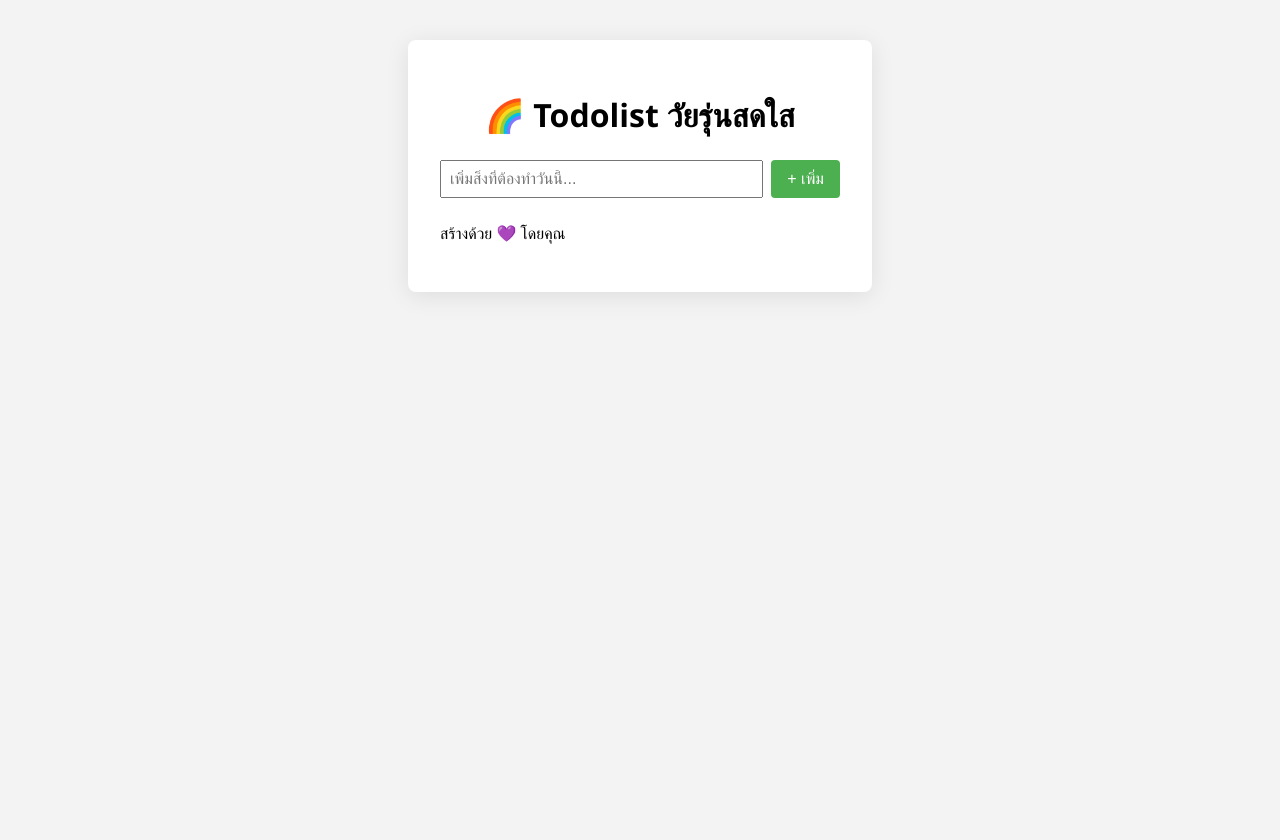
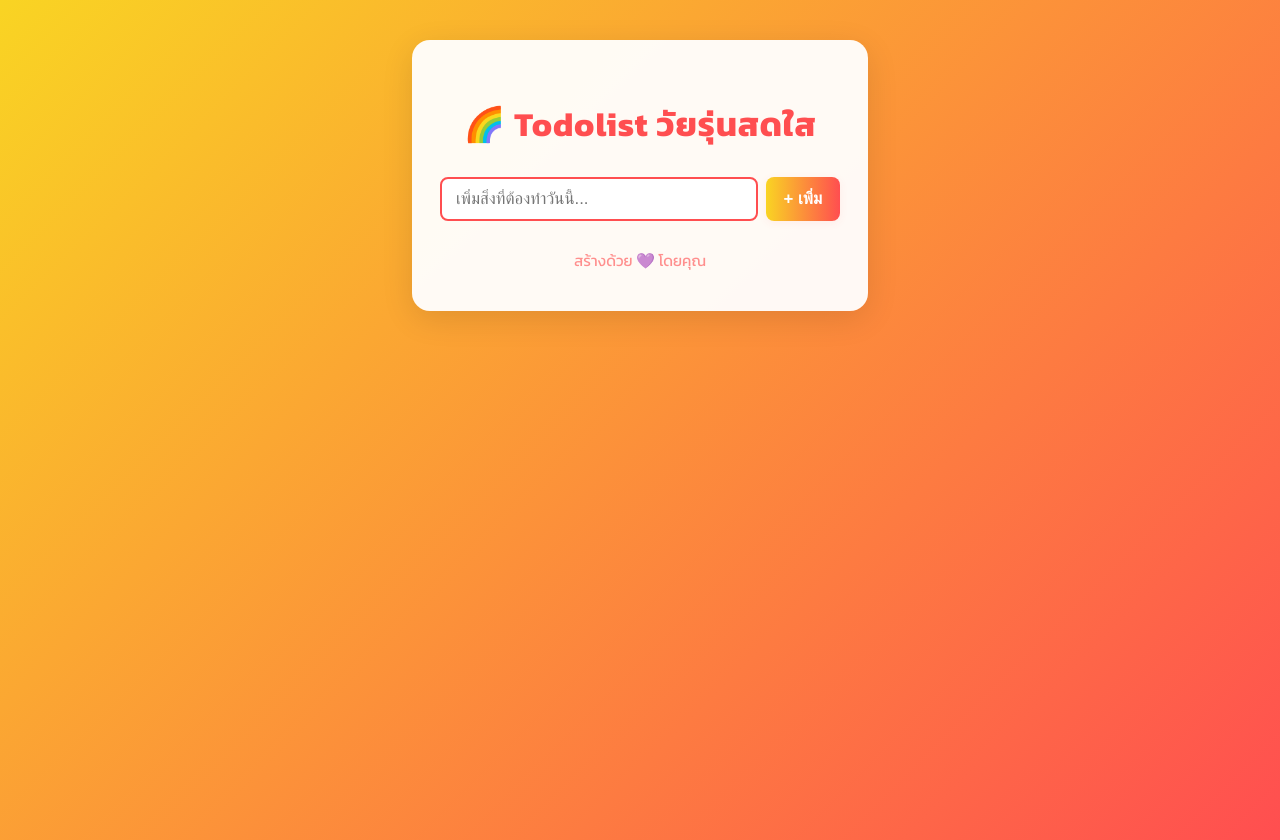
Before and after one commit to kimhwava/tester, a plain HTML site: page index.html in a window 1280 px wide. Before the commit the page ends 800 px from the top, so only its background shows below. Drawn offline with Linux system fonts and the light colour scheme.

Commit message:
Update style.css

```diff
--- a/style.css
+++ b/style.css
@@ -1,65 +1,113 @@
+@import url('https://fonts.googleapis.com/css2?family=Kanit:wght@400;700&display=swap');
+
 body {
-  font-family: 'Segoe UI', Arial, sans-serif;
-  background: #f3f3f3;
+  background: linear-gradient(135deg, #F9D423 0%, #FF4E50 100%);
+  min-height: 100vh;
   margin: 0;
-  padding: 0;
+  font-family: 'Kanit', Arial, sans-serif;
 }
+
 .container {
+  background: rgba(255,255,255,0.95);
   max-width: 400px;
   margin: 40px auto;
-  background: #fff;
-  padding: 32px;
-  border-radius: 8px;
-  box-shadow: 0 4px 24px rgba(0,0,0,0.09);
+  border-radius: 18px;
+  box-shadow: 0 8px 32px rgba(0,0,0,0.11);
+  padding: 36px 28px 24px 28px;
 }
+
 h1 {
   text-align: center;
-  margin-bottom: 24px;
+  color: #FF4E50;
+  margin-bottom: 28px;
+  font-size: 2.1rem;
+  font-weight: 700;
+  letter-spacing: 1px;
 }
+
 form {
   display: flex;
   gap: 8px;
 }
-input[type="text"] {
+
+#todo-input {
   flex: 1;
-  padding: 8px;
-  font-size: 1rem;
+  padding: 10px 14px;
+  border: 2px solid #FF4E50;
+  border-radius: 8px;
+  font-size: 1.05rem;
+  outline: none;
+  transition: border 0.2s;
 }
+#todo-input:focus {
+  border-color: #F9D423;
+}
+
 button {
-  padding: 8px 16px;
-  font-size: 1rem;
-  background: #4caf50;
-  color: white;
+  padding: 10px 18px;
+  background: linear-gradient(90deg, #F9D423 0%, #FF4E50 100%);
   border: none;
-  border-radius: 4px;
+  color: #fff;
+  font-size: 1.05rem;
+  border-radius: 8px;
+  font-weight: 700;
   cursor: pointer;
+  box-shadow: 0 2px 8px rgba(255,78,80,0.08);
+  transition: background 0.2s;
 }
 button:hover {
-  background: #388e3c;
+  background: linear-gradient(90deg, #FF4E50 0%, #F9D423 100%);
 }
+
 ul {
-  margin-top: 24px;
+  margin-top: 28px;
   padding: 0;
   list-style: none;
 }
+
 li {
-  padding: 8px;
-  background: #e7ffe7;
-  margin-bottom: 8px;
-  border-radius: 4px;
+  background: #fffbea;
+  margin-bottom: 12px;
+  padding: 12px 16px;
+  border-radius: 8px;
+  font-size: 1.05rem;
   display: flex;
   justify-content: space-between;
   align-items: center;
+  box-shadow: 0 2px 8px rgba(249,212,35,0.07);
+  transition: box-shadow 0.2s;
+  animation: fadeIn 0.5s;
 }
+
+@keyframes fadeIn {
+  from { opacity: 0; transform: translateY(12px);}
+  to   { opacity: 1; transform: translateY(0);}
+}
+
+li.completed {
+  text-decoration: line-through;
+  color: #aaa;
+  background: #ffe3e3;
+}
+
 .delete-btn {
-  background: #ff5252;
+  background: #FF4E50;
   color: #fff;
   border: none;
-  padding: 4px 8px;
-  border-radius: 3px;
+  border-radius: 5px;
+  padding: 5px 12px;
+  margin-left: 10px;
   cursor: pointer;
   font-size: 0.9rem;
+  transition: background 0.18s;
 }
 .delete-btn:hover {
-  background: #c62828;
+  background: #F9D423;
 }
+
+.credit {
+  text-align: center;
+  margin-top: 22px;
+  font-size: 0.95rem;
+  color: #ff4e50a0;
+}
```
